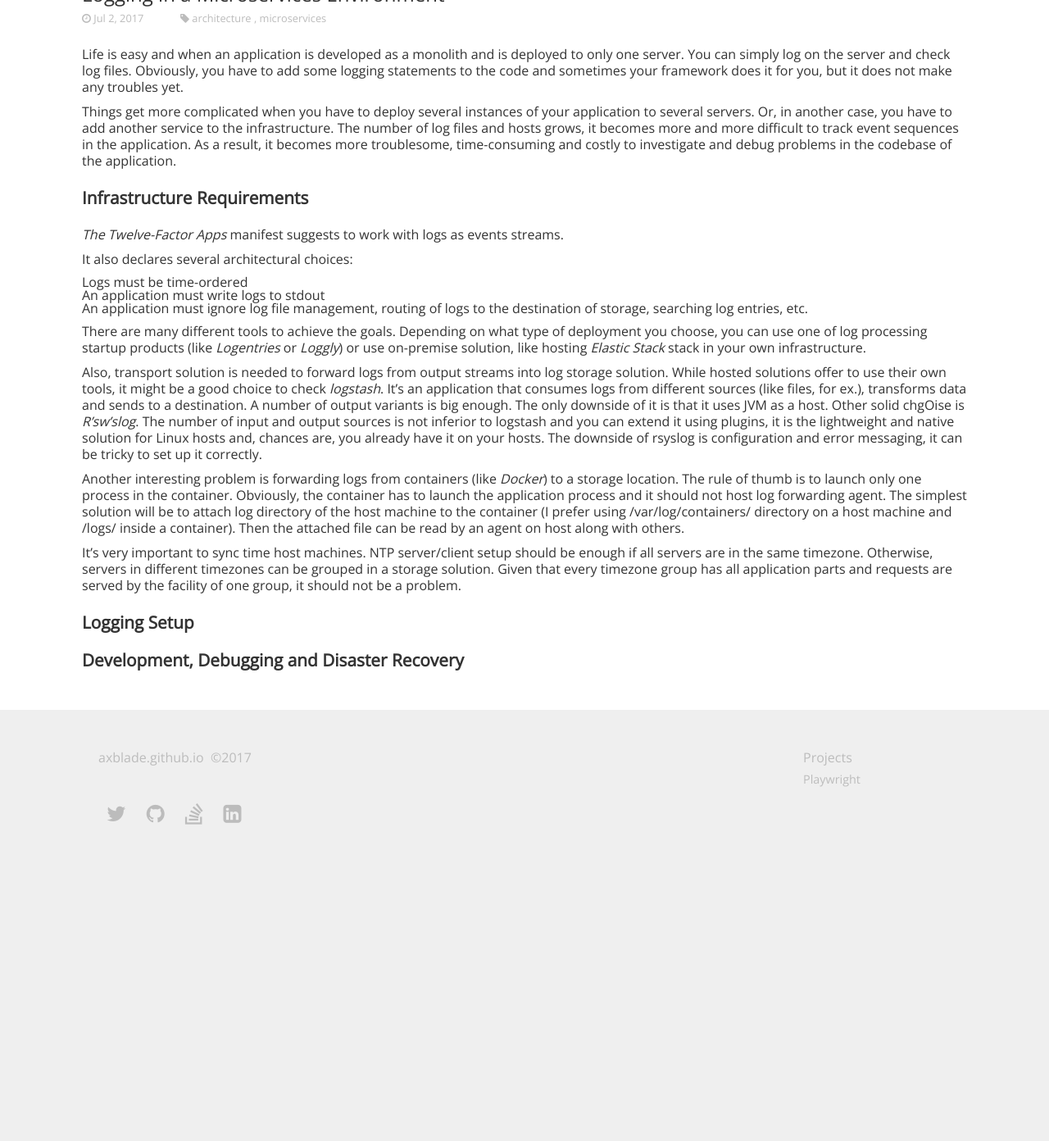
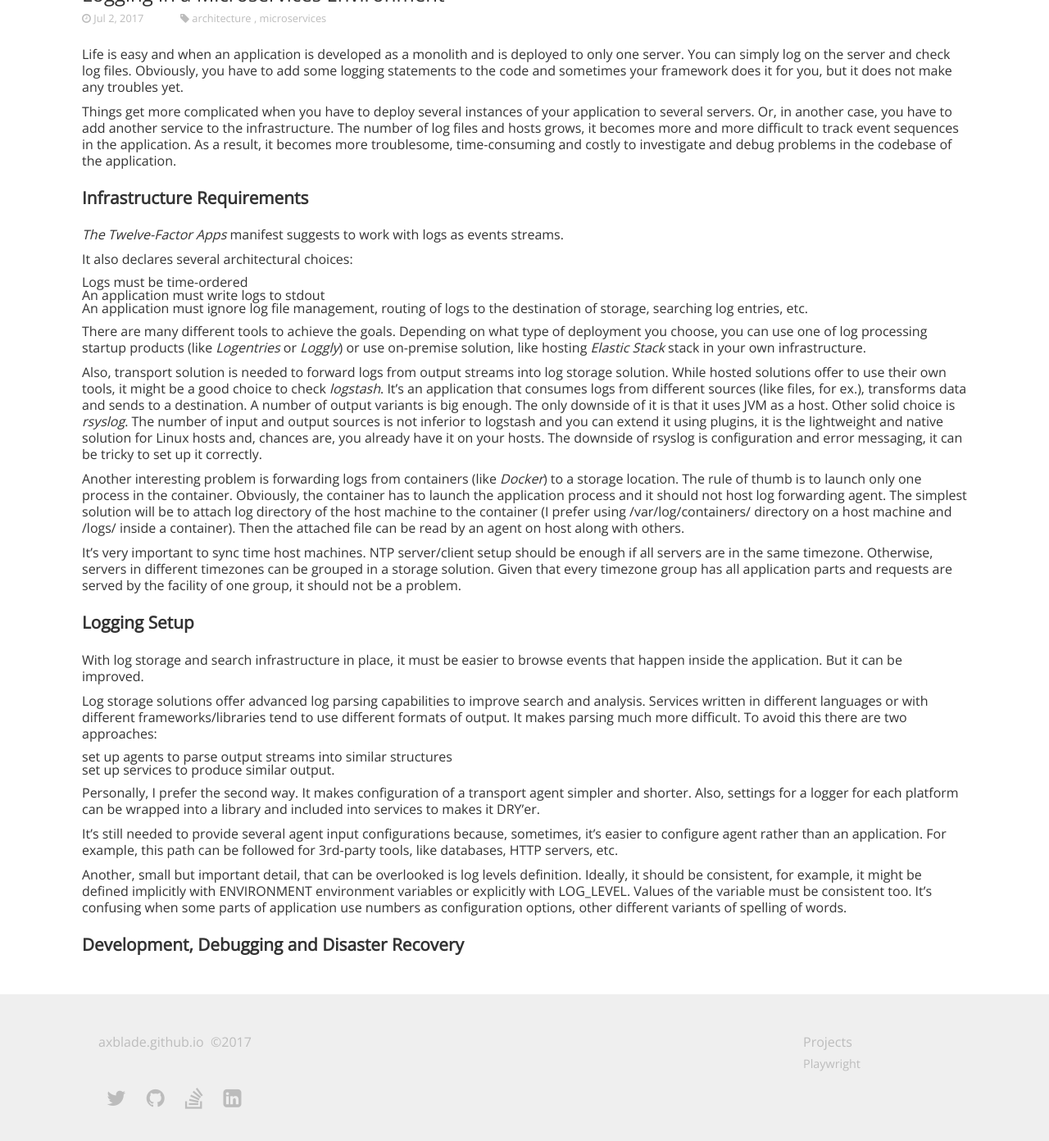
Before and after one commit to eugene-sy/eugene-sy.github.io, a Jekyll site: the page built from _posts/2017-07-02-logging-in-a-microservices-environment.md, in a window 1280 px wide and 1400 px high, scrolled down 372 px. Shown: the top 1392 px of the window at 82% size. Built offline with Jekyll 4.4.1, drawn with Linux system fonts in a browser that asks for light colours; nearby versions of some CDN libraries; before the commit the page ends 1425 px from its top, so only the background shows below that.

Commit message:
logging configuration

```diff
--- a/_posts/2017-07-02-logging-in-a-microservices-environment.md
+++ b/_posts/2017-07-02-logging-in-a-microservices-environment.md
@@ -21,7 +21,7 @@ It also declares several architectural choices:
 
 There are many different tools to achieve the goals. Depending on what type of deployment you choose, you can use one of log processing startup products (like [Logentries](https://logentries.com/) or [Loggly](https://www.loggly.com/)) or use on-premise solution, like hosting [Elastic Stack](https://www.elastic.co/products) stack in your own infrastructure.
 
-Also, transport solution is needed to forward logs from output streams into log storage solution. While hosted solutions offer to use their own tools, it might be a good choice to check [logstash](https://www.elastic.co/products/logstash). It's an application that consumes logs from different sources (like files, for ex.), transforms data and sends to a destination. A number of output variants is big enough. The only downside of it is that it uses JVM as a host. Other solid chgOise is [R'sw'slog](http://www.rsyslog.com/). The number of input and output sources is not inferior to logstash and you can extend it using plugins, it is the lightweight and native solution for Linux hosts and, chances are, you already have it on your hosts. The downside of rsyslog is configuration and error messaging, it can be tricky to set up it correctly.
+Also, transport solution is needed to forward logs from output streams into log storage solution. While hosted solutions offer to use their own tools, it might be a good choice to check [logstash](https://www.elastic.co/products/logstash). It's an application that consumes logs from different sources (like files, for ex.), transforms data and sends to a destination. A number of output variants is big enough. The only downside of it is that it uses JVM as a host. Other solid choice is [rsyslog](http://www.rsyslog.com/). The number of input and output sources is not inferior to logstash and you can extend it using plugins, it is the lightweight and native solution for Linux hosts and, chances are, you already have it on your hosts. The downside of rsyslog is configuration and error messaging, it can be tricky to set up it correctly.
 
 Another interesting problem is forwarding logs from containers (like [Docker](https://www.docker.com/)) to a storage location. The rule of thumb is to launch only one process in the container. Obviously, the container has to launch the application process and it should not host log forwarding agent. The simplest solution will be to attach log directory of the host machine to the container (I prefer using `/var/log/containers/` directory on a host machine and `/logs/` inside a container). Then the attached file can be read by an agent on host along with others.
 
@@ -29,4 +29,16 @@ It's very important to sync time host machines. NTP server/client setup should b
 
 ## Logging Setup
 
+With log storage and search infrastructure in place, it must be easier to browse events that happen inside the application. But it can be improved.
+
+Log storage solutions offer advanced log parsing capabilities to improve search and analysis. Services written in different languages or with different frameworks/libraries tend to use different formats of output. It makes parsing much more difficult. To avoid this there are two approaches:
+- set up agents to parse output streams into similar structures
+- set up services to produce similar output.
+
+Personally, I prefer the second way. It makes configuration of a transport agent simpler and shorter. Also, settings for a logger for each platform can be wrapped into a library and included into services to makes it DRY'er.
+
+It's still needed to provide several agent input configurations because, sometimes, it's easier to configure agent rather than an application. For example, this path can be followed for 3rd-party tools, like databases, HTTP servers, etc.
+
+Another, small but important detail, that can be overlooked is log levels definition. Ideally, it should be consistent, for example, it might be defined implicitly with `ENVIRONMENT` environment variables or explicitly with `LOG_LEVEL`. Values of the variable must be consistent too. It's confusing when some parts of application use numbers as configuration options, other different variants of spelling of words.
+
 ## Development, Debugging and Disaster Recovery
```
